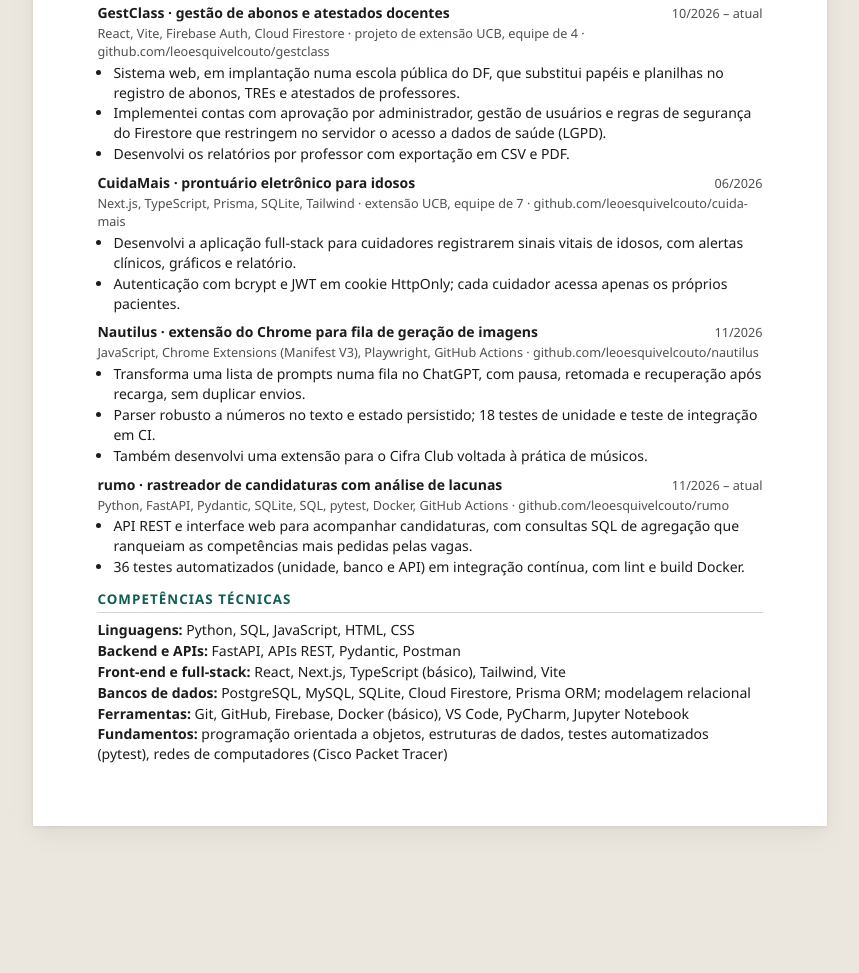
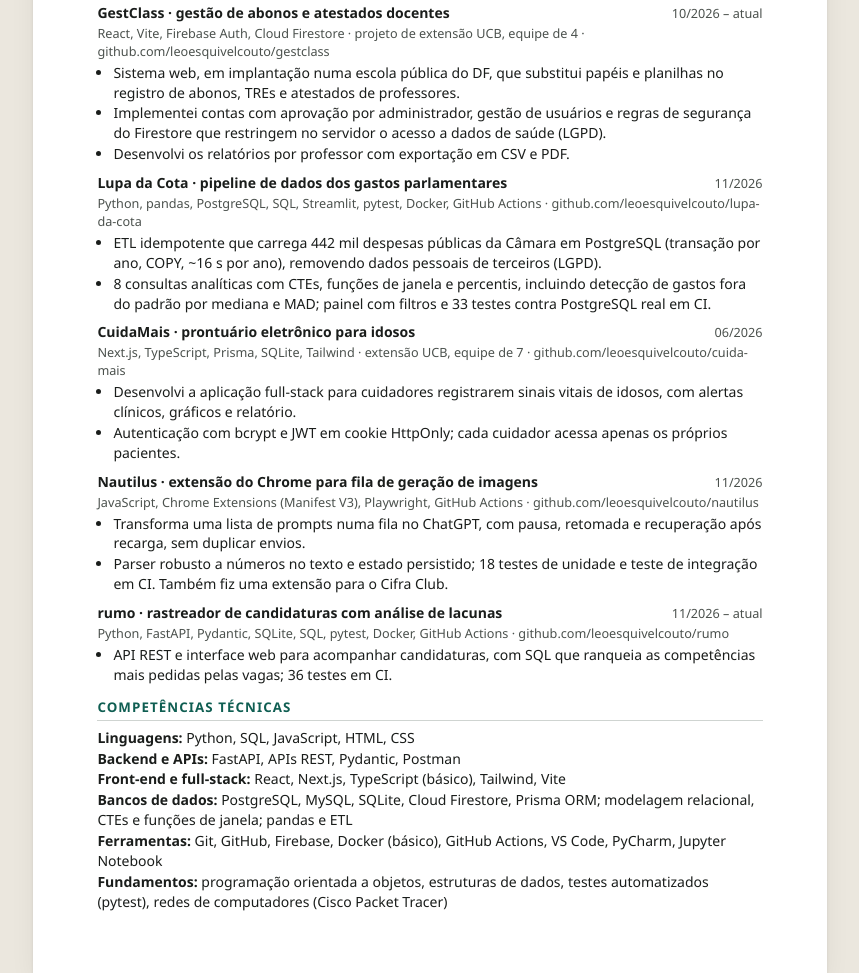
Before and after one commit to leoesquivelcouto/leoesquivelcouto.github.io, a plain HTML site: page cv/index.html in a window 1280 px wide. Shown: the part 464-1437 px from the top of the page, without its empty margins (210-1069 px from the left). Before the commit the page ends 1330 px from the top, so only its background shows below. Drawn offline with Linux system fonts and the light colour scheme.

Commit message:
feat: adiciona a Lupa da Cota ao portfólio e ao currículo
Co-Authored-By: Claude Opus 5.5 <noreply@anthropic.com>

```diff
--- a/cv/cv.css
+++ b/cv/cv.css
@@ -50,9 +50,9 @@ li { margin: 1px 0; }
 
 @page { size: A4; margin: 0; }
 @media print {
-  body { background: #fff; font-size: 9.8pt; line-height: 1.36; }
+  body { background: #fff; font-size: 9.5pt; line-height: 1.33; }
   .barra-tela { display: none; }
-  .folha { box-shadow: none; margin: 0; max-width: none; padding: 11mm 14mm; }
+  .folha { box-shadow: none; margin: 0; max-width: none; padding: 10mm 14mm; }
   section { margin-top: 10px; }
   .item { margin-bottom: 7px; }
   a { color: var(--tinta); }
--- a/cv/index.html
+++ b/cv/index.html
@@ -59,6 +59,14 @@
         </ul>
       </div>
       <div class="item">
+        <div class="linha"><h3>Lupa da Cota · pipeline de dados dos gastos parlamentares</h3><span class="data">11/2026</span></div>
+        <p class="sub">Python, pandas, PostgreSQL, SQL, Streamlit, pytest, Docker, GitHub Actions · github.com/leoesquivelcouto/lupa-da-cota</p>
+        <ul>
+          <li>ETL idempotente que carrega 442 mil despesas públicas da Câmara em PostgreSQL (transação por ano, COPY, ~16 s por ano), removendo dados pessoais de terceiros (LGPD).</li>
+          <li>8 consultas analíticas com CTEs, funções de janela e percentis, incluindo detecção de gastos fora do padrão por mediana e MAD; painel com filtros e 33 testes contra PostgreSQL real em CI.</li>
+        </ul>
+      </div>
+      <div class="item">
         <div class="linha"><h3>CuidaMais · prontuário eletrônico para idosos</h3><span class="data">06/2026</span></div>
         <p class="sub">Next.js, TypeScript, Prisma, SQLite, Tailwind · extensão UCB, equipe de 7 · github.com/leoesquivelcouto/cuida-mais</p>
         <ul>
@@ -71,16 +79,14 @@
         <p class="sub">JavaScript, Chrome Extensions (Manifest V3), Playwright, GitHub Actions · github.com/leoesquivelcouto/nautilus</p>
         <ul>
           <li>Transforma uma lista de prompts numa fila no ChatGPT, com pausa, retomada e recuperação após recarga, sem duplicar envios.</li>
-          <li>Parser robusto a números no texto e estado persistido; 18 testes de unidade e teste de integração em CI.</li>
-          <li>Também desenvolvi uma extensão para o Cifra Club voltada à prática de músicos.</li>
+          <li>Parser robusto a números no texto e estado persistido; 18 testes de unidade e teste de integração em CI. Também fiz uma extensão para o Cifra Club.</li>
         </ul>
       </div>
       <div class="item">
         <div class="linha"><h3>rumo · rastreador de candidaturas com análise de lacunas</h3><span class="data">11/2026 – atual</span></div>
         <p class="sub">Python, FastAPI, Pydantic, SQLite, SQL, pytest, Docker, GitHub Actions · github.com/leoesquivelcouto/rumo</p>
         <ul>
-          <li>API REST e interface web para acompanhar candidaturas, com consultas SQL de agregação que ranqueiam as competências mais pedidas pelas vagas.</li>
-          <li>36 testes automatizados (unidade, banco e API) em integração contínua, com lint e build Docker.</li>
+          <li>API REST e interface web para acompanhar candidaturas, com SQL que ranqueia as competências mais pedidas pelas vagas; 36 testes em CI.</li>
         </ul>
       </div>
     </section>
@@ -91,8 +97,8 @@
         <li><strong>Linguagens:</strong> Python, SQL, JavaScript, HTML, CSS</li>
         <li><strong>Backend e APIs:</strong> FastAPI, APIs REST, Pydantic, Postman</li>
         <li><strong>Front-end e full-stack:</strong> React, Next.js, TypeScript (básico), Tailwind, Vite</li>
-        <li><strong>Bancos de dados:</strong> PostgreSQL, MySQL, SQLite, Cloud Firestore, Prisma ORM; modelagem relacional</li>
-        <li><strong>Ferramentas:</strong> Git, GitHub, Firebase, Docker (básico), VS Code, PyCharm, Jupyter Notebook</li>
+        <li><strong>Bancos de dados:</strong> PostgreSQL, MySQL, SQLite, Cloud Firestore, Prisma ORM; modelagem relacional, CTEs e funções de janela; pandas e ETL</li>
+        <li><strong>Ferramentas:</strong> Git, GitHub, Firebase, Docker (básico), GitHub Actions, VS Code, PyCharm, Jupyter Notebook</li>
         <li><strong>Fundamentos:</strong> programação orientada a objetos, estruturas de dados, testes automatizados (pytest), redes de computadores (Cisco Packet Tracer)</li>
       </ul>
     </section>
```
Also changed, not shown: index.html (+18 -0 lines), 1 other file.
